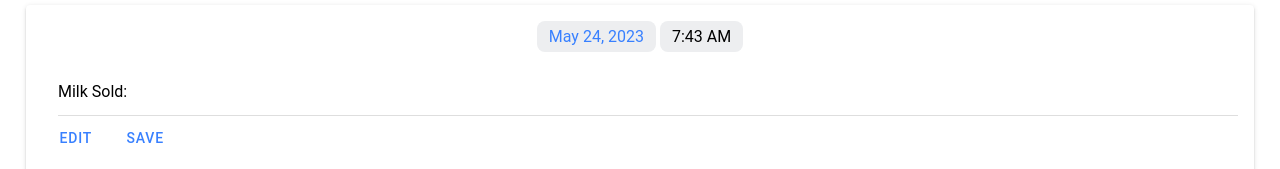
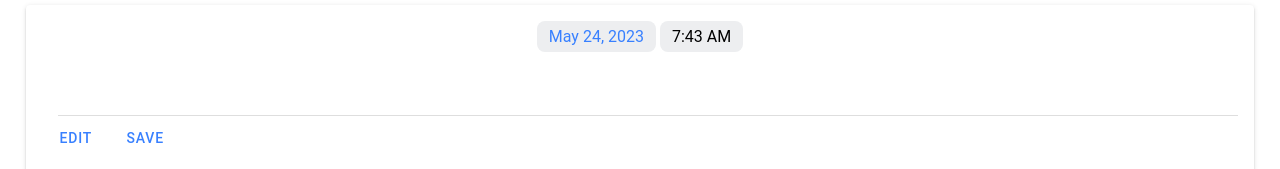
Before and after one commit to egichuhis/milk-tracker-app, a React (Vite) app: page /clients in a window 1280 px wide. Both pictures are taken after a click on the element "Mama Waigi". Shown: the part 125-294 px from the top of the page. Built offline with nearby package versions, Linux system fonts and the light colour scheme.

Commit message:
Update client card view

```diff
--- a/src/components/Card.tsx
+++ b/src/components/Card.tsx
@@ -12,6 +12,7 @@ import {
 import DatetimeButton from "../components/DatetimeButton";
 
 function Card() {
+  const milkAmt = 2;
   return (
     <IonCard>
       <IonCardHeader>
@@ -22,7 +23,7 @@ function Card() {
 
       <IonCardContent>
         <IonItem>
-          <IonInput label="Milk Sold:"></IonInput>
+          <IonInput>{`Milk Sold: ${milkAmt} Litres`}</IonInput>
         </IonItem>
         <IonButton fill="clear">Edit</IonButton>
         <IonButton fill="clear">Save</IonButton>
```
